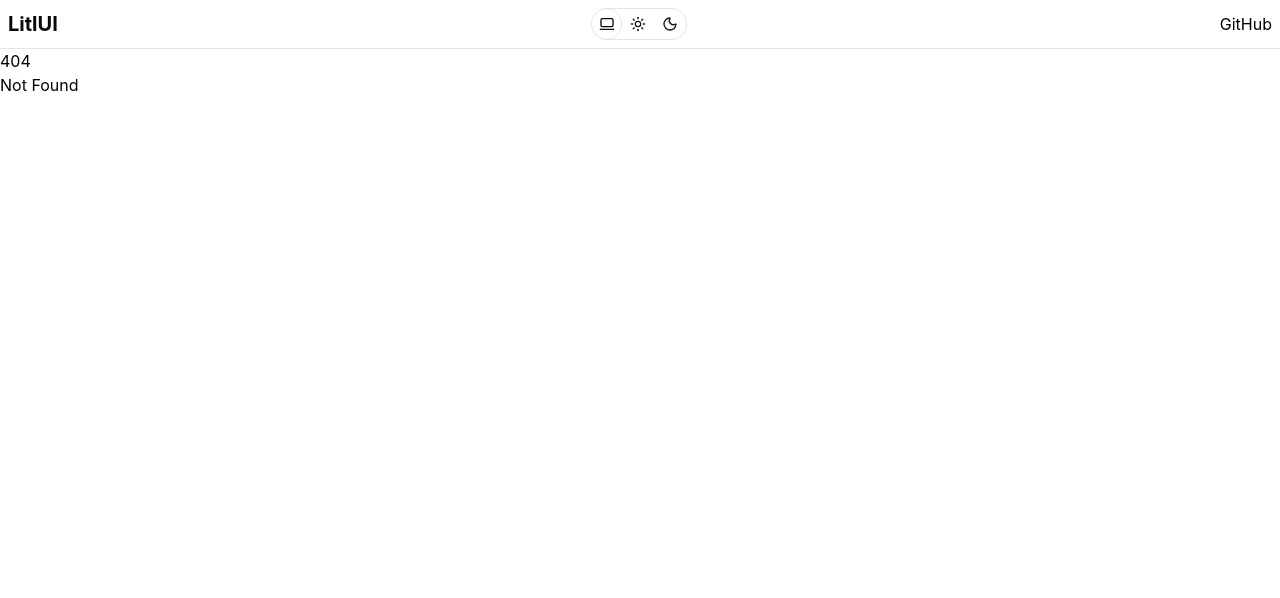
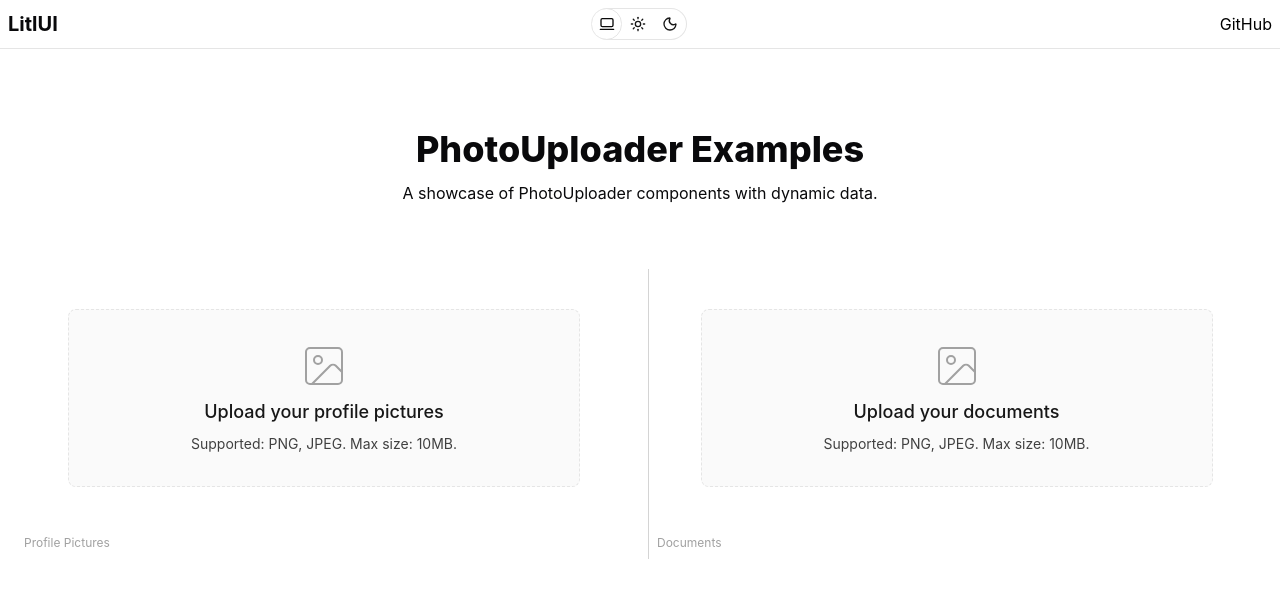
Before and after one commit to litlio/litl-ui, a SvelteKit app: page /photo-uploader in a window 1280 px wide. Before the commit this address had no page. Shown: the top 598 px of the page. Built offline with nearby package versions, Linux system fonts and the light colour scheme.

Commit message:
add photo uploader component

```diff
--- a/src/lib/index.ts
+++ b/src/lib/index.ts
@@ -44,3 +44,5 @@ export { default as Toggle} from './toggle/toggle.svelte';
 export { default as ToggleGroup} from './toggle-group/index.js';
 // Tooltip
 export { default as Tooltip} from './tooltip/index.js';
+// PhotoUploader
+export { default as PhotoUploader } from './photo-uploader/photo-uploader.svelte';
--- /dev/null
+++ b/src/lib/photo-uploader/photo-uploader.svelte
@@ -0,0 +1,196 @@
+<script lang="ts">
+	import type { ComponentType } from "svelte";
+    import X from 'lucide-svelte/icons/x';
+
+	type Image = {
+		id: string;
+		file: File;
+		preview: string;
+		loading: boolean;
+	};
+
+	type propsT = {
+		onUpload?: (files: File[]) => void;
+		onRemove?: (imageId: string) => void;
+		maxFiles?: number;
+		maxSizeMB?: number;
+		icon?: ComponentType;
+		iconProps?: Record<string, unknown>;
+		title?: string;
+		description?: string;
+	};
+
+	let {
+		onUpload,
+		onRemove = undefined,
+		maxFiles = 10,
+		maxSizeMB = 10,
+		icon = undefined,
+		iconProps = {},
+		title = "Drag & drop or choose your images",
+		description = undefined,
+	}: propsT = $props();
+
+	let images = $state<Image[]>([]);
+	let errorMessage = $state<string | null>(null);
+	let fileInput: HTMLInputElement | null = null;
+
+	function generateUUID(): string {
+		return `_${Math.random().toString(36).substr(2, 9)}`;
+	}
+
+	const handleDrop = async (event: DragEvent) => {
+		event.preventDefault();
+		errorMessage = null;
+		const files = event.dataTransfer?.files;
+		if (files) {
+			await addFiles(Array.from(files));
+		}
+	};
+
+	const handleInput = async (event: Event) => {
+		errorMessage = null;
+		const input = event.target as HTMLInputElement;
+		const files = input.files;
+		if (files) {
+			await addFiles(Array.from(files));
+		}
+	};
+
+	const addFiles = async (files: File[]) => {
+		for (const file of files) {
+			if (images.length >= maxFiles) {
+				errorMessage = `Maximum number of files: ${maxFiles}`;
+				break;
+			}
+
+			if (file.size > maxSizeMB * 1024 * 1024) {
+				errorMessage = `The file "${file.name}" exceeds ${maxSizeMB} MB`;
+				continue;
+			}
+
+			const validTypes = ["image/png", "image/jpeg", "image/jpg"];
+			if (!validTypes.includes(file.type)) {
+				errorMessage = `Файл "${file.name}" has an unsupported format. Allowed: PNG, JPEG.`;
+				continue;
+			}
+
+			const id = generateUUID();
+
+			images.push({
+				id,
+				file,
+				preview: "",
+				loading: true,
+			});
+
+			const reader = new FileReader();
+			reader.onload = () => {
+				const img = images.find((img) => img.id === id);
+				if (img) {
+					img.preview = reader.result as string;
+					img.loading = false;
+				}
+			};
+			reader.readAsDataURL(file);
+		}
+
+		if (onUpload) {
+			onUpload(files);
+		}
+	};
+
+	const removeImage = (id: string) => {
+		const index = images.findIndex((img) => img.id === id);
+		if (index > -1) {
+			URL.revokeObjectURL(images[index].preview);
+			images.splice(index, 1);
+			onRemove?.(id);
+
+			if (images.length === 0) {
+				errorMessage = null;
+			}
+		}
+	};
+</script>
+
+<div class="max-w-lg mx-auto">
+	<!-- drag & drop -->
+	<div
+		role="button"
+		tabindex="0"
+		aria-label="Drag and drop component"
+		class="border border-dashed bg-neutral-50 dark:bg-neutral-900 border-neutral-200 dark:border-neutral-800 rounded-lg p-6 text-center hover:border-neutral-300 dark:hover:border-neutral-700 focus-within:border-neutral-400 dark:focus-within:border-neutral-600 transition-colors flex flex-col items-center gap-2 md:p-8"
+		ondragover={(event) => event.preventDefault()}
+		ondrop={handleDrop}
+		onclick={() => fileInput?.click()}
+		onkeydown={(event) => {
+			if (event.key === "Enter" || event.key === " ") {
+				event.preventDefault();
+				fileInput?.click();
+			}
+		}}
+	>
+		<!-- icon -->
+        {#if icon}
+        {@const IconComponent = icon}
+        <IconComponent
+            {...iconProps}
+            class="text-neutral-400 dark:text-neutral-600"
+            style="width: {iconProps?.size || '40px'}; height: {iconProps?.size || '40px'}"
+        />
+        {/if}
+
+
+		<!-- titile -->
+		<h3 class="text-neutral-900 dark:text-neutral-400 text-lg font-medium">{title}</h3>
+
+		<!-- description -->
+		{#if description}
+			<p class="text-neutral-700 dark:text-neutral-600  text-sm">{description}</p>
+		{/if}
+
+		<!-- Input -->
+		<input
+			type="file"
+			multiple
+			accept="image/png,image/jpeg,image/jpg"
+			class="hidden"
+			bind:this={fileInput}
+			onchange={handleInput}
+		/>
+	</div>
+
+	<!-- img small -->
+	<div
+		class="grid grid-cols-3 sm:grid-cols-4 gap-4 my-4"
+		style="--tw-grid-auto-fit: minmax(96px, 1fr);"
+	>
+		{#each images as { id, preview, loading }, index}
+			<div class="relative w-full bg-gray-100 rounded-lg overflow-hidden aspect-square">
+				{#if loading}
+					<!-- spinner -->
+					<div class="absolute inset-0 flex items-center justify-center bg-gray-200">
+						<div class="w-6 h-6 border-2 border-gray-400 border-t-transparent rounded-full animate-spin"></div>
+					</div>
+				{:else}
+					<img src={preview} alt={`Image ${index + 1}`} class="w-full h-full object-cover" />
+					<button
+                        class="absolute top-1 right-1 bg-black/40 backdrop-blur-md text-white hover:text-white rounded-full w-6 h-6 flex items-center justify-center text-xs shadow-md"
+                        onclick={() => removeImage(id)}
+                    >
+                        <X class="w-4 h-4" />
+                    </button>
+
+				{/if}
+			</div>
+		{/each}
+	</div>
+
+	<!-- error -->
+	{#if errorMessage}
+		<div class="text-red-500 my-4 text-sm text-start">
+			<p>{errorMessage}</p>
+		</div>
+	{/if}
+</div>
--- a/src/routes/+page.svelte
+++ b/src/routes/+page.svelte
@@ -25,6 +25,7 @@
         { name: 'Tooltip', href: '/tooltip' },
         { name: 'Toggle', href: '/toggle' },
         { name: 'Toggle Group', href: '/toggle-group' },
+        { name: 'Photo Uploader', href: '/photo-uploader' },
         { name: 'Test', href: '/test' },
     ];
 </script>
--- /dev/null
+++ b/src/routes/photo-uploader/+page.svelte
@@ -0,0 +1,48 @@
+<script lang="ts">
+	import PhotoUploader from '$lib/photo-uploader/photo-uploader.svelte';
+	import Image from 'lucide-svelte/icons/image';
+
+	// Данные для загрузчиков
+	const uploaders = [
+		{
+			id: 1,
+			title: 'Upload your profile pictures',
+			description: 'Supported: PNG, JPEG. Max size: 10MB.',
+			state: 'Profile Pictures',
+		},
+		{
+			id: 2,
+			title: 'Upload your documents',
+			description: 'Supported: PNG, JPEG. Max size: 10MB.',
+			state: 'Documents',
+		},
+	];
+</script>
+
+<div class="container mx-auto p-4">
+	<div class="my-16 text-center" id="title">
+		<h1 class="mb-3 text-3xl font-extrabold text-foreground md:text-4xl">PhotoUploader Examples</h1>
+		<p class="text-foreground dark:text-foreground">A showcase of PhotoUploader components with dynamic data.</p>
+	</div>
+
+	<div class="grid grid-cols-1 sm:grid-cols-2 md:grid-cols-2 gap-4">
+		{#each uploaders as uploader, index}
+			<div
+				class={`relative px-4 py-10 flex flex-col items-start justify-center border-neutral-300 dark:border-neutral-800 bg-white dark:bg-neutral-950
+					${Math.ceil((index + 1) / 2) !== Math.ceil(uploaders.length / 2) ? 'border-b' : ''}
+					${index % 2 !== 0 ? 'border-l' : ''}`}
+			>
+				<div class="w-full">
+					<!-- Компонент PhotoUploader -->
+					<PhotoUploader
+						icon={Image}
+						iconProps={{ size: 48, strokeWidth: 1 }}
+						title={uploader.title}
+						description={uploader.description}
+					/>
+				</div>
+				<p class="absolute bottom-2 left-2 text-xs text-neutral-400 dark:text-neutral-600">{uploader.state}</p>
+			</div>
+		{/each}
+	</div>
+</div>
--- a/src/routes/test/+page.svelte
+++ b/src/routes/test/+page.svelte
@@ -1,18 +1,42 @@
 <script lang="ts">
-	import { ChoiceBox } from "$lib/index.js";
-	let value: string | string[]  = $state('');
+	import PhotoUploader from '$lib/photo-uploader/photo-uploader.svelte';
+	import Image from 'lucide-svelte/icons/image';
+	import Button from "$lib/button/button.svelte";
+
+	let uploadedFiles: File[] = [];
+
+	// Метод для получения файлов из PhotoUploader
+	function handleUpload(files: File[]) {
+		uploadedFiles = files;
+		console.log("Загруженные фотографии:", files);
+	}
+
+	// Метод для имитации отправки фотографий
+	function sendPhotos() {
+		if (uploadedFiles.length === 0) {
+			console.log("Нет фотографий для отправки.");
+		} else {
+			console.log(`${uploadedFiles.length} фотографии отправлены:`, uploadedFiles);
+		}
+	}
 </script>
 
 <div class="min-h-screen bg-white dark:bg-neutral-950 text-black dark:text-white flex items-center justify-center">
 	<div class="container max-w-lg mx-auto px-4 py-16">
 		<h1 class="text-2xl md:text-3xl font-bold text-center mb-8">Test component page</h1>
 
-			<div class="w-full">
-				<ChoiceBox.Group label="Property type" type="radio" bind:value>
-					<ChoiceBox.Item defaultChecked  title="Apartment" value="apartment" />
-					<ChoiceBox.Item  title="House" value="house" />
-				</ChoiceBox.Group>
-			</div>
+		<div class="w-full">
+			<!-- Компонент PhotoUploader -->
+			<PhotoUploader
+				onUpload={handleUpload}
+				icon={Image}
+				iconProps={{ size: 48, strokeWidth: 1 }}
+				title="Upload yout photos"
+				description="Supported: PNG, JPEG. Max size: 10MB."
+			/>
 
+			<!-- Кнопка для имитации отправки -->
+			 <Button variant="outline" full onclick={sendPhotos}>Send</Button>
+		</div>
 	</div>
 </div>
```
